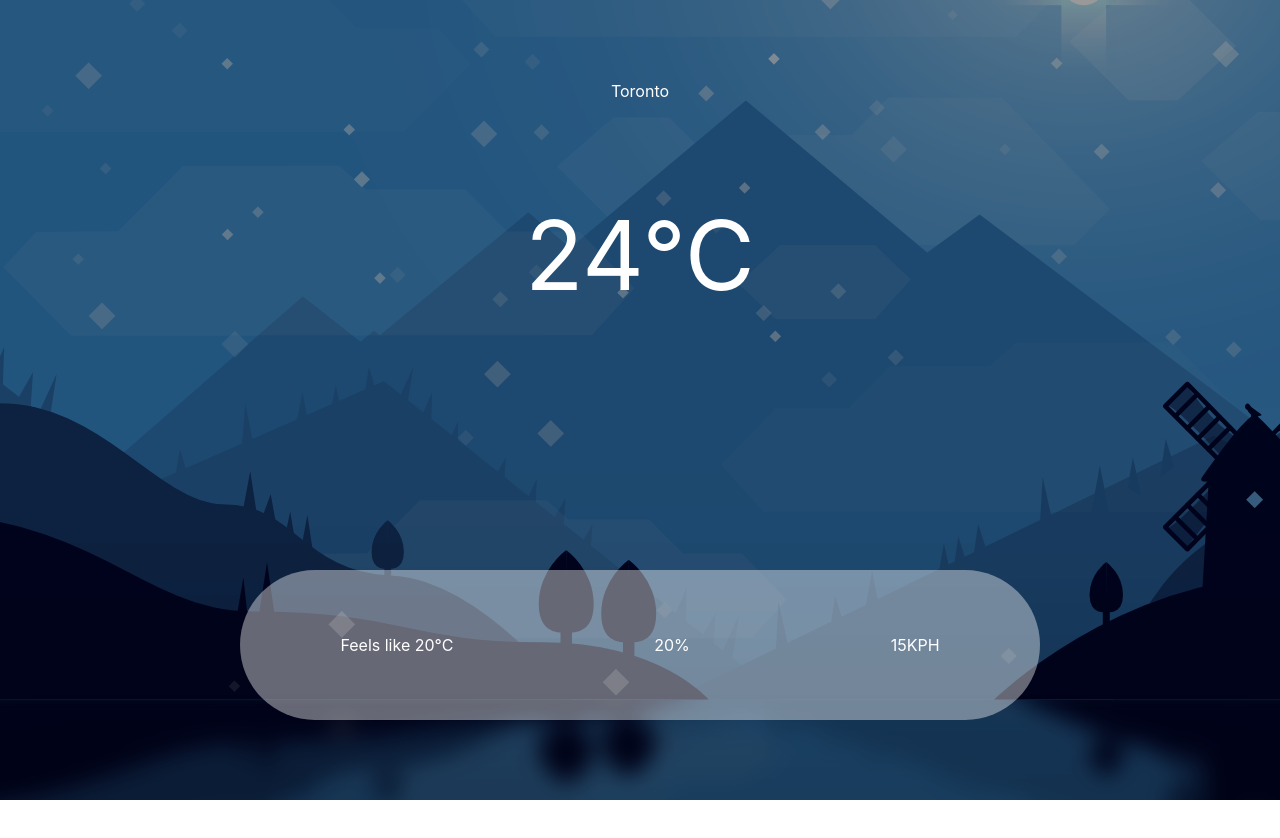
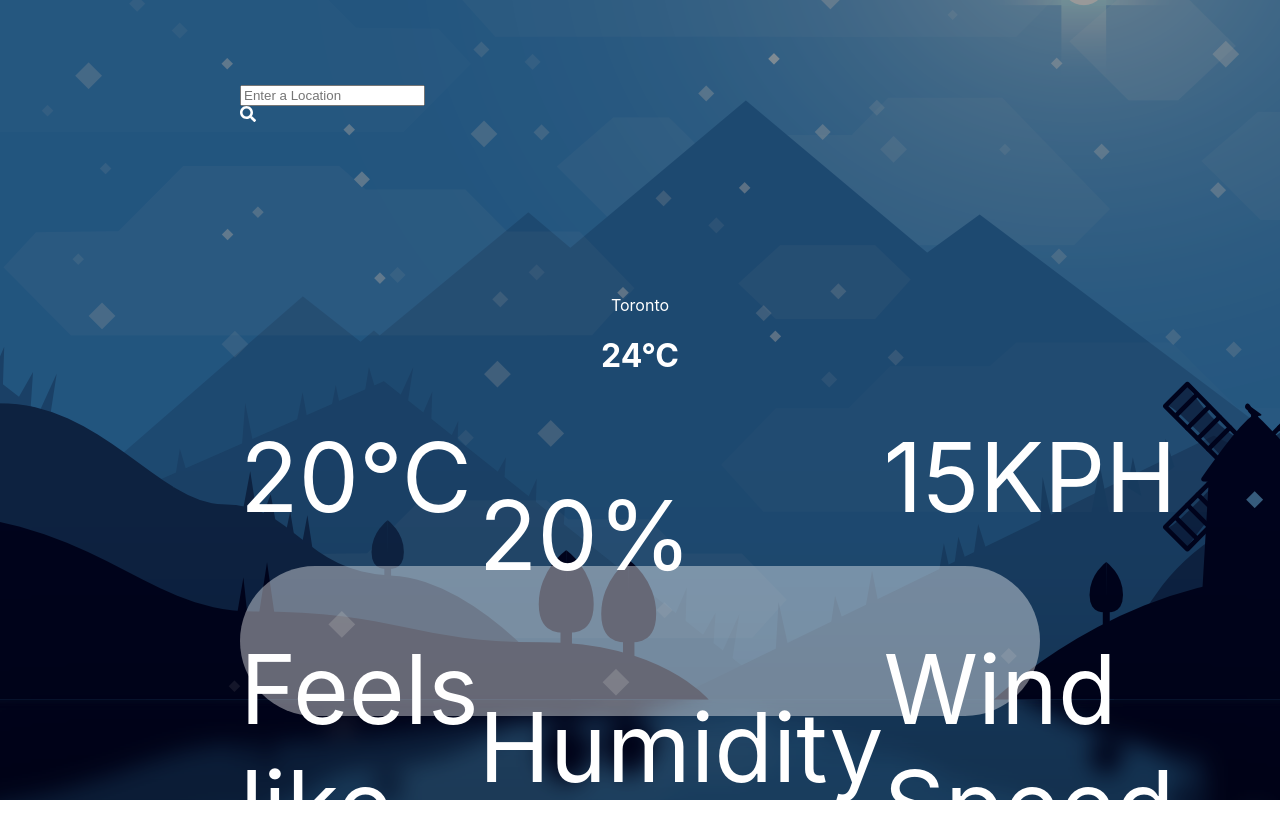
Before and after one commit to MHassan47/React-Weather-App, a React (Create React App) app: page / in a window 1280 px wide. Shown: the top 838 px of the page. Before the commit the page ends 800 px from the top, so only its background shows below. Built offline with nearby package versions, Linux system fonts and the light colour scheme; no server answers.

Commit message:
adds search logic

```diff
--- a/src/App.js
+++ b/src/App.js
@@ -2,24 +2,54 @@ import { useState } from "react";
 import "./App.css";
 import "./index";
 import axios from "axios";
+import { FaSearch } from "react-icons/fa";
+function App() {
+  const [data, setData] = useState({});
+  const [location, setLocation] = useState();
 
-// const url = `https://api.openweathermap.org/data/2.5/weather?q=${cityName}&appid=${process.env.API_KEY}`;
-function App() {
-  const [location, setLocation] = useState();
+  const url = `https://api.openweathermap.org/data/2.5/weather?q=${location}&appid=${process.env.API_KEY}`;
+  const searchLocation = (event) => {
+    if (event.key === "Enter") {
+      axios.get(url).then((response) => {
+        setData(response.data);
+      });
+    }
+  };
 
   return (
     <div className="app">
       <div className="container">
+        <div className="search">
+          <input
+            type="text"
+            value={location}
+            onChange={(event) => setLocation(event.target.value)}
+            onKeyPress={searchLocation}
+            placeholder="Enter a Location"
+          />
+          <div className="search_icon">
+            <FaSearch onClick />
+          </div>
+        </div>
         <div className="header">
           <div className="location">Toronto</div>
           <div className="temperature">
-            <p>24°C</p>
+            <h1>24°C</h1>
           </div>
         </div>
         <div className="weather_info">
-          <div className="feels_like">Feels like 20°C</div>
-          <div className="humidity">20%</div>
-          <div className="wind">15KPH</div>
+          <div className="feels_like">
+            <p>20°C</p>
+            <p>Feels like</p>
+          </div>
+          <div className="humidity">
+            <p>20%</p>
+            <p>Humidity</p>
+          </div>
+          <div className="wind">
+            <p>15KPH</p>
+            <p>Wind Speed</p>
+          </div>
         </div>
       </div>
     </div>
```
